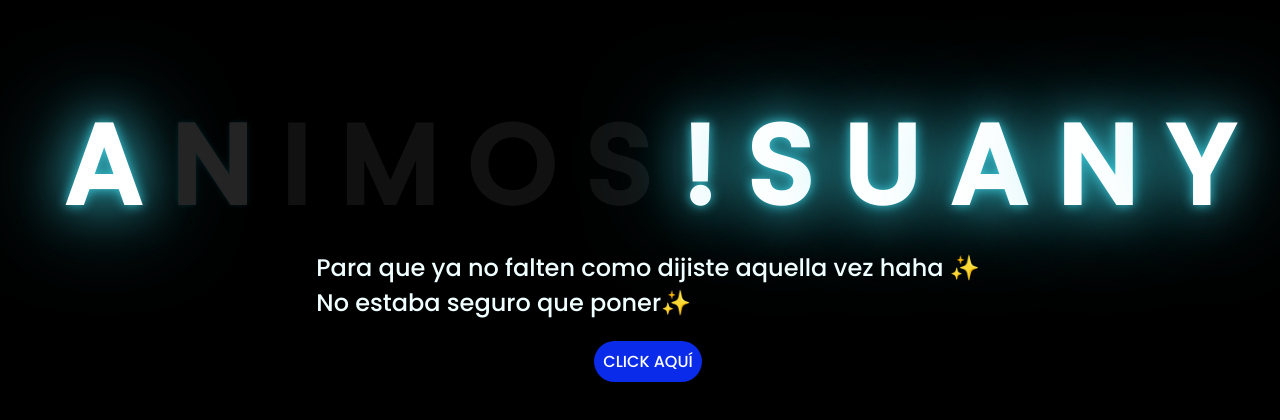
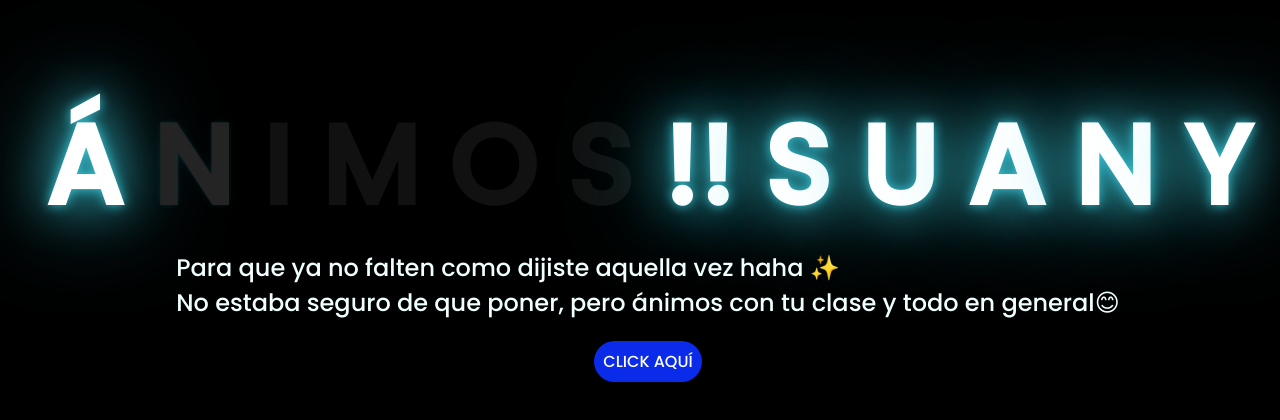
Before and after one commit to Frostito/flores-amarillas, a plain HTML site: page index.html in a window 1280 px wide. Shown: the part 104-524 px from the top of the page. Drawn offline with Linux system fonts and the light colour scheme.

Commit message:
Update index.html

```diff
--- a/index.html
+++ b/index.html
@@ -13,13 +13,13 @@
 <body>
     <div class="greetings">
 
-        <span>A</span>
+        <span>Á</span>
         <span>N</span>
         <span>I</span>
         <span>M</span>
         <span>O</span>
         <span>S</span>
-        <span>!</span>
+        <span>!!</span>
         <span>S</span>
         <span>U</span>
         <span>A</span>
@@ -29,7 +29,7 @@
     </div>
     <div class="description">
         <span>Para que ya no falten como dijiste aquella vez haha ✨</span>
-        <br><span>No estaba seguro que poner✨</span>
+        <br><span>No estaba seguro de que poner, pero ánimos con tu clase y todo en general😊</span>
     </div>
     <div class="button">
         <button class="botones">
```
